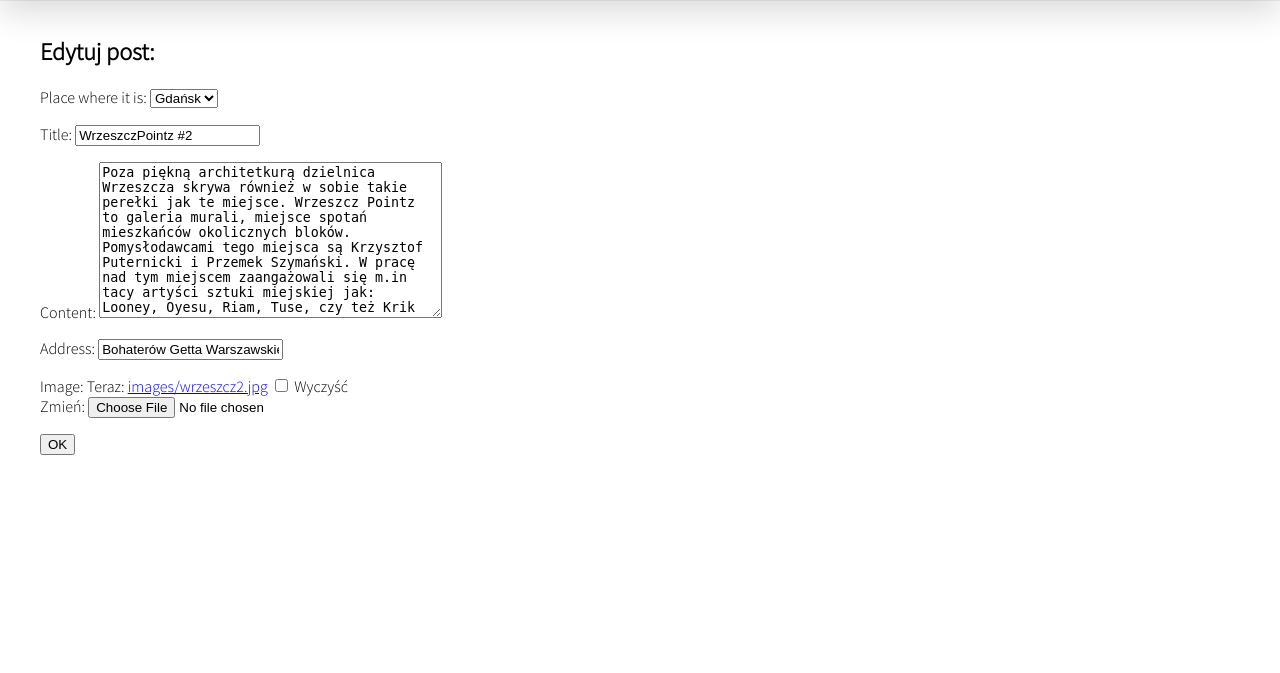
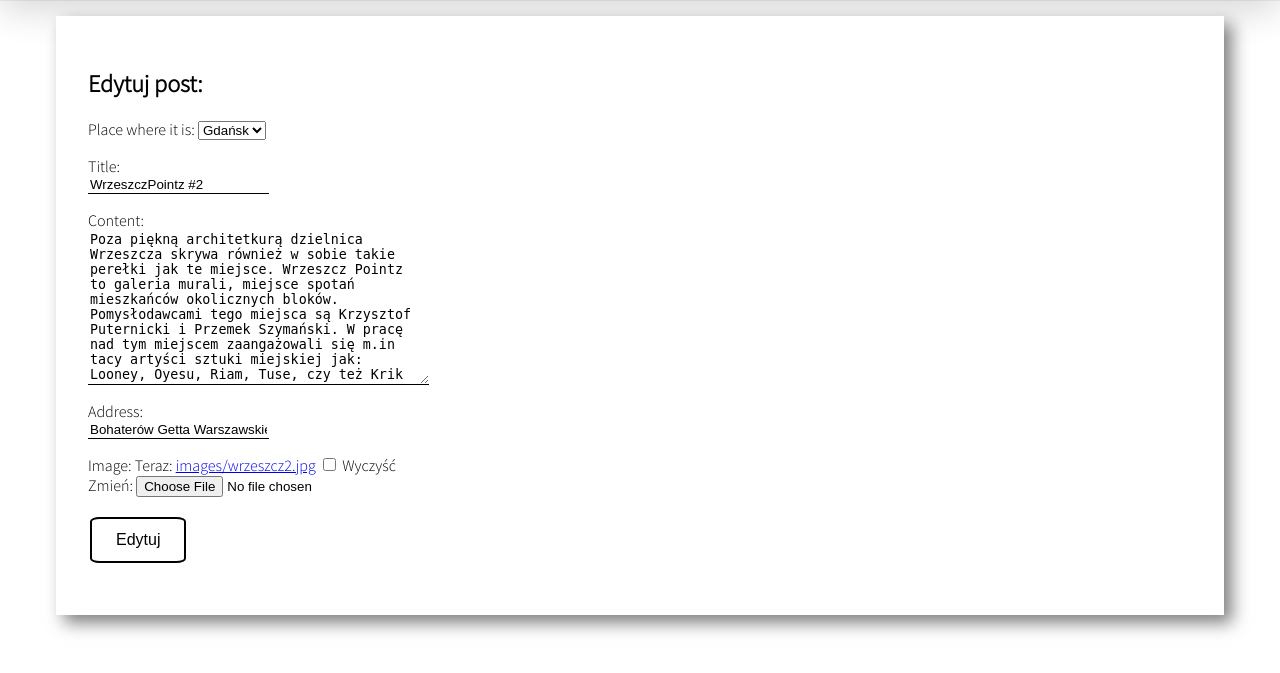
Before and after one commit to mateuszlesko/djangoPlayground, a Django app: page /posts/edit/6 in a window 1280 px wide. Shown: the part 51-724 px from the top of the page. Run offline with Django 4.2, Linux system fonts and the light colour scheme; a user stored in the database is signed in; data comes from the database, SQL or seed files in the repository; both versions use the stored data as it was after the commit; some web fonts are replaced.

Commit message:
style and web content polished (#15)

```diff
--- a/myblog/posts/forms.py
+++ b/myblog/posts/forms.py
@@ -4,6 +4,9 @@ from django import forms
 from .models import Comment, Place, Post,VisitedPlace
 
 class PostingForm(forms.ModelForm):
+    title = forms.CharField(required = True, widget=forms.TextInput(attrs={'class': 'textbox'}))
+    content = forms.CharField(required = True, widget=forms.Textarea(attrs={'class': 'textbox'}))
+    address = forms.CharField(required = True, widget=forms.TextInput(attrs={'class': 'textbox'}))
     class Meta:
         model = Post
         fields = ("place","title","content","address","image")
--- a/myblog/posts/static/css/style.css
+++ b/myblog/posts/static/css/style.css
@@ -210,7 +210,7 @@ a.button{
   }
 
   .pagination a.active {
-    background-color: #eb4034;
+    background-color: dimgrey;
     border-radius: 5%;
     color:white;
   }
--- a/myblog/posts/templates/posts/addcomments.html
+++ b/myblog/posts/templates/posts/addcomments.html
@@ -1,7 +1,7 @@
     {% block addcomments %}
         <form  method="POST" enctype="multipart/form-data">
             {% csrf_token %}
-            <input name="text" type="textarea" placeholder="dodaj komentarz">
-            <input type="submit" value="dodaj komentarz">
+            <textarea class="textbox" name="text" rows='5' cols='64' placeholder="dodaj komentarz"></textarea>
+            <input class="submit" type="submit" value="dodaj komentarz">
         </form>
     {% endblock %}
--- a/myblog/posts/templates/posts/create.html
+++ b/myblog/posts/templates/posts/create.html
@@ -1,10 +1,16 @@
 {% extends 'posts/base.html' %}
 
 {% block content %}
+<div class="cardContainer">
+<div class="cardContent">
+ <div class="content-text">
 <h2>Dodaj nowy post:</h2>
 <form  method="POST" enctype="multipart/form-data">
     {% csrf_token %}
    {{form.as_p}}
     <input class="submit" type="submit" value="Stwórz post">
 </form>
+</div>
+</div>
+</div>
 {% endblock %}
--- a/myblog/posts/templates/posts/details.html
+++ b/myblog/posts/templates/posts/details.html
@@ -25,13 +25,14 @@
     </div>
     {% if user.is_authenticated %}
         {% if not visited %}
-            <a href="{% url 'posts:like' postDetails.id %}" >Byłem!</a>
+            <a class="submit" href="{% url 'posts:like' postDetails.id %}" >Byłem tam!</a>
         {% else %}
             <p>Odwiedzone!</p>
         {% endif %}
     {% endif %}
     {% if user.is_authenticated and 'posts.add_comment' in perms %}
     <p style="color:red;">{{comment_empty}}</p>
+    <h4>Podziel się swoją opinia:</h4>
     {% include 'posts/addcomments.html' %}
 
     {% elif not 'posts.add_comment' in perms %}
--- a/myblog/posts/templates/posts/edit.html
+++ b/myblog/posts/templates/posts/edit.html
@@ -1,10 +1,16 @@
 {% extends 'posts/base.html' %}
 
 {% block content %}
-<h2>Edytuj post:</h2>
+<div class="cardContainer">
+<div class="cardContent">
+ <div class="content-text">
+ <h2>Edytuj post:</h2>
 <form  method="POST">
     {% csrf_token %}
    {{form.as_p}}
-    <input type="submit" value="OK">
+    <input class="submit" type="submit" value="Edytuj">
 </form>
 {% endblock %}
+</div>
+</div>
+</div>
--- a/myblog/posts/views.py
+++ b/myblog/posts/views.py
@@ -18,8 +18,8 @@ towns = Place.objects.all()
 def index(request):
     if request.method == "GET":
         nrPage = request.GET.get('page', 1)
-
-        paginator = Paginator(Post.objects.all(),2)
+        posts = Post.objects.all()
+        paginator = Paginator(posts,2)
         template = loader.get_template("posts/index.html")
         context = {
             "all_posts": paginator.page(nrPage),
```
Also changed, not shown: myblog/welcome/templates/welcome/profile.html (+7 -0 lines), myblog/db.sqlite3, myblog/media/images/pogorze.jpg (added), myblog/media/images/wrzeszcz2.jpg (added).
